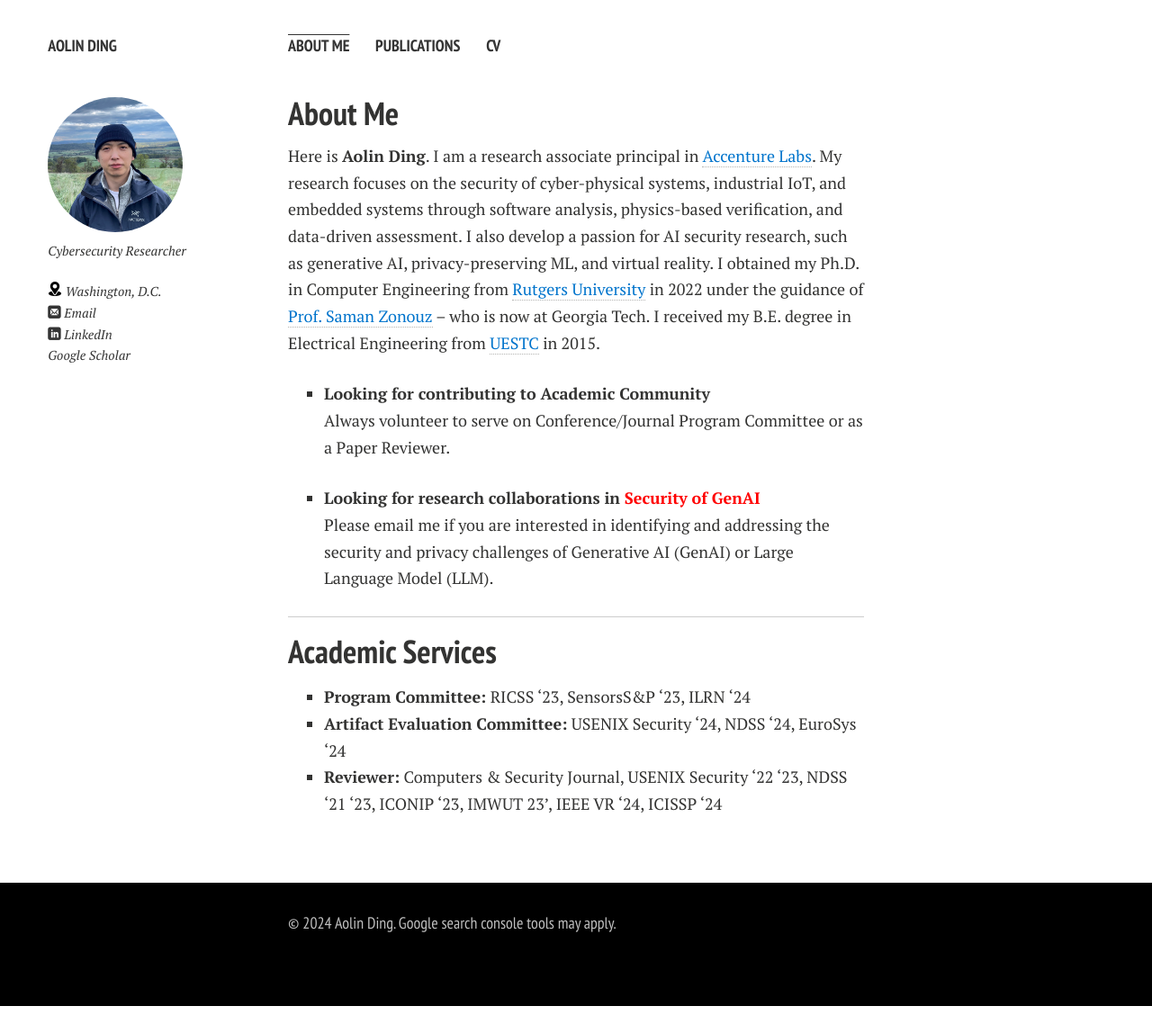
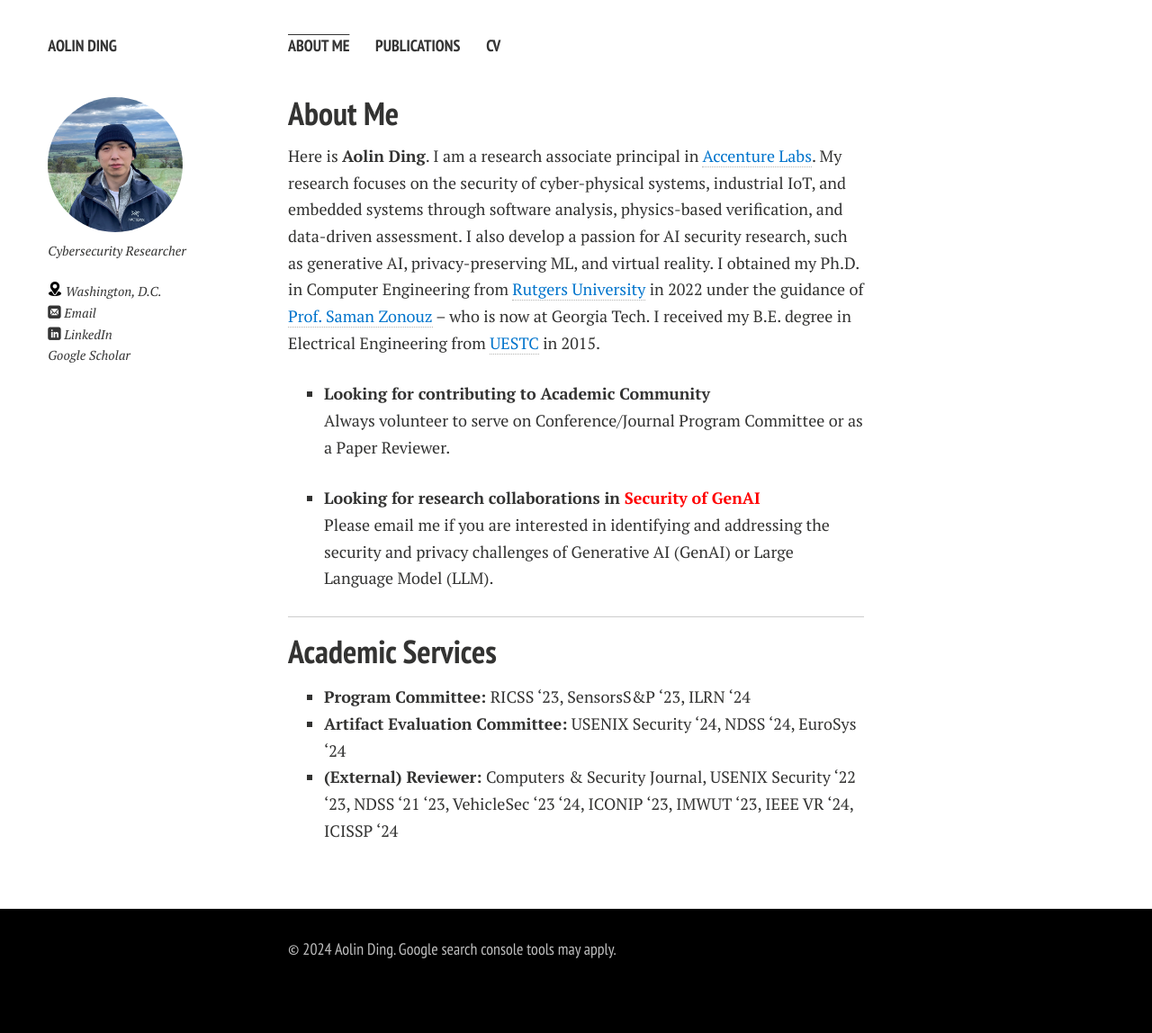
Before and after one commit to aolind/aolind.github.io, a Jekyll site: the page built from index.md, in a window 1280 px wide. Shown: the whole page at 90% size. Built offline with Jekyll 4.4.1, drawn with Linux system fonts in a browser that asks for light colours; nearby versions of some CDN libraries; comment, search, counter and statistics services are not loaded; a style sheet for code colours, icons or effects is not loaded; our own code applies the rules of GitHub Pages for plain Markdown files; before the commit the page ends 1118 px from its top, so only the background shows below that.

Commit message:
Update index.md

```diff
--- a/index.md
+++ b/index.md
@@ -18,4 +18,4 @@ Please email me if you are interested in identifying and addressing the security
 
 - **Program Committee:** RICSS '23, SensorsS&P '23, ILRN '24
 - **Artifact Evaluation Committee:** USENIX Security '24, NDSS '24, EuroSys '24
-- **Reviewer:** Computers & Security Journal, USENIX Security '22 '23, NDSS '21 '23, ICONIP '23, IMWUT 23', IEEE VR '24, ICISSP '24
+- **(External) Reviewer:** Computers & Security Journal, USENIX Security '22 '23, NDSS '21 '23, VehicleSec '23 '24, ICONIP '23, IMWUT '23, IEEE VR '24, ICISSP '24
```
